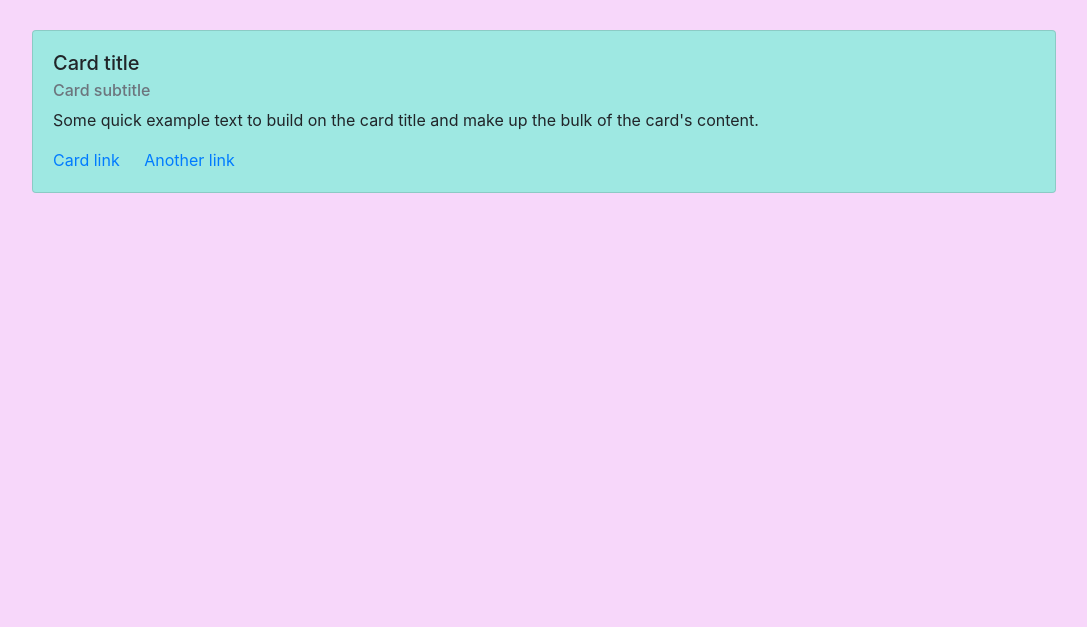
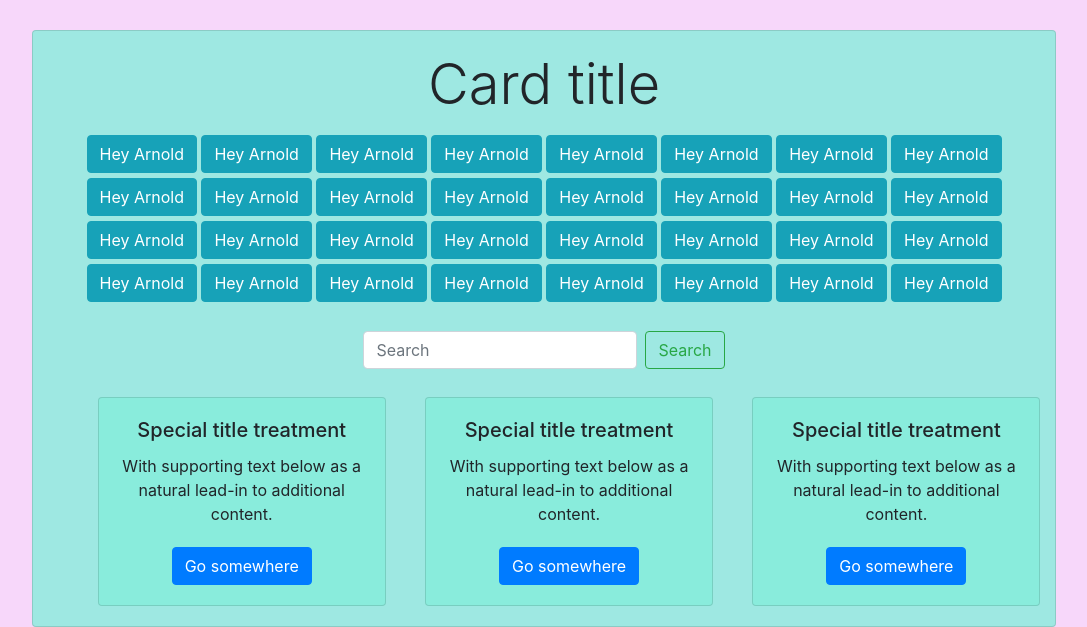
Before and after one commit to niashagrant/Giphy-API, a plain HTML site: page index.html in a window 1280 px wide. Shown: the part 302-929 px from the top of the page, without its empty margins (96-1183 px from the left). Before the commit the page ends 800 px from the top, so only its background shows below. Drawn offline with nearby package versions, Linux system fonts and the light colour scheme.

Commit message:
made all of the sections for the buttons and where the gifs are going to go. As well as did some styling for each section

```diff
--- a/assets/css/style.css
+++ b/assets/css/style.css
@@ -21,3 +21,15 @@ body {
   opacity: 0.7;
   background-image: url("https://cdn.logojoy.com/wp-content/uploads/2018/07/17142754/AdobeStock_104806545-1024x583.png"); */
 }
+
+.btn {
+  margin-top: 5px;
+}
+
+#searchBar {
+  margin-top: 3%;
+}
+
+#gifArea {
+  margin-top: 3%;
+}
--- a/index.html
+++ b/index.html
@@ -36,16 +36,103 @@
       </p> -->
     </div>
 
-    <div class="card">
+    <div class="card text-center">
       <div class="card-body">
-        <h5 class="card-title">Card title</h5>
-        <h6 class="card-subtitle mb-2 text-muted">Card subtitle</h6>
-        <p class="card-text">
-          Some quick example text to build on the card title and make up the
-          bulk of the card's content.
-        </p>
-        <a href="#" class="card-link">Card link</a>
-        <a href="#" class="card-link">Another link</a>
+        <h5 class="card-title display-4">Card title</h5>
+
+        <div class="container">
+          <div class="row">
+            <div class="col" id="gifButtons">
+              <button type="button" class="btn btn-info">Hey Arnold</button>
+              <button type="button" class="btn btn-info">Hey Arnold</button>
+              <button type="button" class="btn btn-info">Hey Arnold</button>
+              <button type="button" class="btn btn-info">Hey Arnold</button>
+              <button type="button" class="btn btn-info">Hey Arnold</button>
+              <button type="button" class="btn btn-info">Hey Arnold</button>
+              <button type="button" class="btn btn-info">Hey Arnold</button>
+              <button type="button" class="btn btn-info">Hey Arnold</button>
+              <button type="button" class="btn btn-info">Hey Arnold</button>
+              <button type="button" class="btn btn-info">Hey Arnold</button>
+              <button type="button" class="btn btn-info">Hey Arnold</button>
+              <button type="button" class="btn btn-info">Hey Arnold</button>
+              <button type="button" class="btn btn-info">Hey Arnold</button>
+              <button type="button" class="btn btn-info">Hey Arnold</button>
+              <button type="button" class="btn btn-info">Hey Arnold</button>
+              <button type="button" class="btn btn-info">Hey Arnold</button>
+              <button type="button" class="btn btn-info">Hey Arnold</button>
+              <button type="button" class="btn btn-info">Hey Arnold</button>
+              <button type="button" class="btn btn-info">Hey Arnold</button>
+              <button type="button" class="btn btn-info">Hey Arnold</button>
+              <button type="button" class="btn btn-info">Hey Arnold</button>
+              <button type="button" class="btn btn-info">Hey Arnold</button>
+              <button type="button" class="btn btn-info">Hey Arnold</button>
+              <button type="button" class="btn btn-info">Hey Arnold</button>
+              <button type="button" class="btn btn-info">Hey Arnold</button>
+              <button type="button" class="btn btn-info">Hey Arnold</button>
+              <button type="button" class="btn btn-info">Hey Arnold</button>
+              <button type="button" class="btn btn-info">Hey Arnold</button>
+              <button type="button" class="btn btn-info">Hey Arnold</button>
+              <button type="button" class="btn btn-info">Hey Arnold</button>
+              <button type="button" class="btn btn-info">Hey Arnold</button>
+              <button type="button" class="btn btn-info">Hey Arnold</button>
+            </div>
+          </div>
+          <div class="row justify-content-md-center" id="searchBar">
+            <form class="form-inline">
+              <input
+                class="form-control mr-sm-2"
+                type="search"
+                placeholder="Search"
+                aria-label="Search"
+              />
+              <button
+                class="btn btn-outline-success my-2 my-sm-0"
+                type="submit"
+              >
+                Search
+              </button>
+            </form>
+          </div>
+
+          <div class="row" id="gifArea">
+            <div class="col-4">
+              <div class="card" style="width: 18rem;">
+                <div class="card-body">
+                  <h5 class="card-title">Special title treatment</h5>
+                  <p class="card-text">
+                    With supporting text below as a natural lead-in to
+                    additional content.
+                  </p>
+                  <a href="#" class="btn btn-primary">Go somewhere</a>
+                </div>
+              </div>
+            </div>
+            <div class="col-4">
+              <div class="card" style="width: 18rem;">
+                <div class="card-body">
+                  <h5 class="card-title">Special title treatment</h5>
+                  <p class="card-text">
+                    With supporting text below as a natural lead-in to
+                    additional content.
+                  </p>
+                  <a href="#" class="btn btn-primary">Go somewhere</a>
+                </div>
+              </div>
+            </div>
+            <div class="col-4">
+              <div class="card" style="width: 18rem;">
+                <div class="card-body">
+                  <h5 class="card-title">Special title treatment</h5>
+                  <p class="card-text">
+                    With supporting text below as a natural lead-in to
+                    additional content.
+                  </p>
+                  <a href="#" class="btn btn-primary">Go somewhere</a>
+                </div>
+              </div>
+            </div>
+          </div>
+        </div>
       </div>
     </div>
   </body>
```
